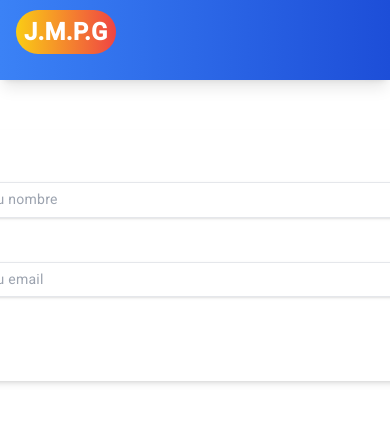
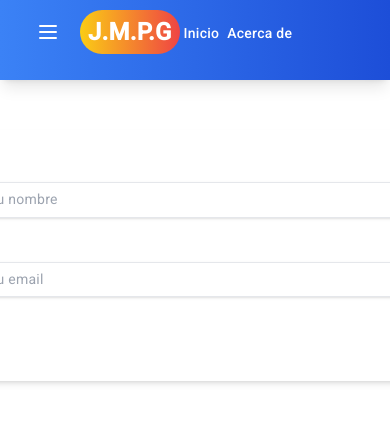
Before and after one commit to perezguedesmaikel/angular-cruddjango-otrosejemplos, an Angular app: page / in a window 390 px wide. Shown: the top 422 px of the page. Built offline with nearby package versions, Linux system fonts and the light colour scheme.

Commit message:
style completed

```diff
--- a/src/app/app.module.ts
+++ b/src/app/app.module.ts
@@ -1,6 +1,5 @@
 import {NgModule} from '@angular/core';
 import {BrowserModule} from '@angular/platform-browser';
-
 import {AppComponent} from './app.component';
 import {MyComponentComponent} from './my-component/my-component.component';
 import {HomeComponent} from './home/home.component';
@@ -14,6 +13,8 @@ import {FormularioreactivoComponent} from './formularioreactivo/formularioreacti
 import {MatCardModule} from "@angular/material/card";
 import {NavbarComponent} from './navbar/navbar.component';
 import {NgOptimizedImage} from "@angular/common";
+import {MatIconModule} from "@angular/material/icon";
+import {MatMenuModule} from "@angular/material/menu";
 
 @NgModule({
   declarations: [
@@ -35,6 +36,8 @@ import {NgOptimizedImage} from "@angular/common";
     MatInputModule,
     MatCardModule,
     NgOptimizedImage,
+    MatIconModule,
+    MatMenuModule
   ],
   providers: [],
   bootstrap: [AppComponent]
--- a/src/app/navbar/navbar.component.html
+++ b/src/app/navbar/navbar.component.html
@@ -4,13 +4,22 @@
       <div class="flex items-center">
         <!-- Logo o título del navbar -->
         <div class="flex items-center justify-center">
+          <button [matMenuTriggerFor]="menu" mat-button>
+            <svg class="h-6 w-6" fill="none" stroke="currentColor" viewBox="0 0 24 24">
+              <path d="M4 6h16M4 12h16M4 18h16" stroke-linecap="round" stroke-linejoin="round" stroke-width="2"></path>
+            </svg>
+          </button>
+          <mat-menu #menu="matMenu">
+            <button mat-menu-item>Item 1</button>
+            <button mat-menu-item>Item 2</button>
+          </mat-menu>
           <span
             class="font-bold text-white text-2xl transform hover:scale-110 transition-transform duration-300 cursor-pointer">
-            <span class="text-gradient bg-gradient-to-r from-yellow-400 to-red-500 mt-5 rounded-3xl p-2 ">J.M.P.G</span>
+            <span class="text-gradient bg-gradient-to-r from-yellow-400 to-red-500 mt-5 rounded-3xl p-2">J.M.P.G</span>
           </span>
         </div>
         <!-- Otras opciones de navegación -->
-        <div class="hidden sm:-my-px sm:ml-6 sm:flex sm:space-x-4">
+        <div class="sm:-my-px sm:ml-6 sm:flex sm:space-x-4">
           <a
             class="inline-flex text-white items-center px-1 pt-1 border-b-2 border-transparent text-sm font-medium leading-5 hover:text-gray-200 hover:border-gray-200 focus:outline-none focus:text-gray-200 focus:border-gray-200 transition duration-150 ease-in-out"
             href="#">Inicio</a>
--- a/src/app/navbar/navbar.component.ts
+++ b/src/app/navbar/navbar.component.ts
@@ -1,4 +1,4 @@
-import { Component } from '@angular/core';
+import {Component} from '@angular/core';
 
 @Component({
   selector: 'app-navbar',
@@ -6,5 +6,9 @@ import { Component } from '@angular/core';
   styleUrls: ['./navbar.component.css']
 })
 export class NavbarComponent {
+  isMenuOpen: boolean = false;
 
+  toggleMenu() {
+    this.isMenuOpen = !this.isMenuOpen;
+  }
 }
```
